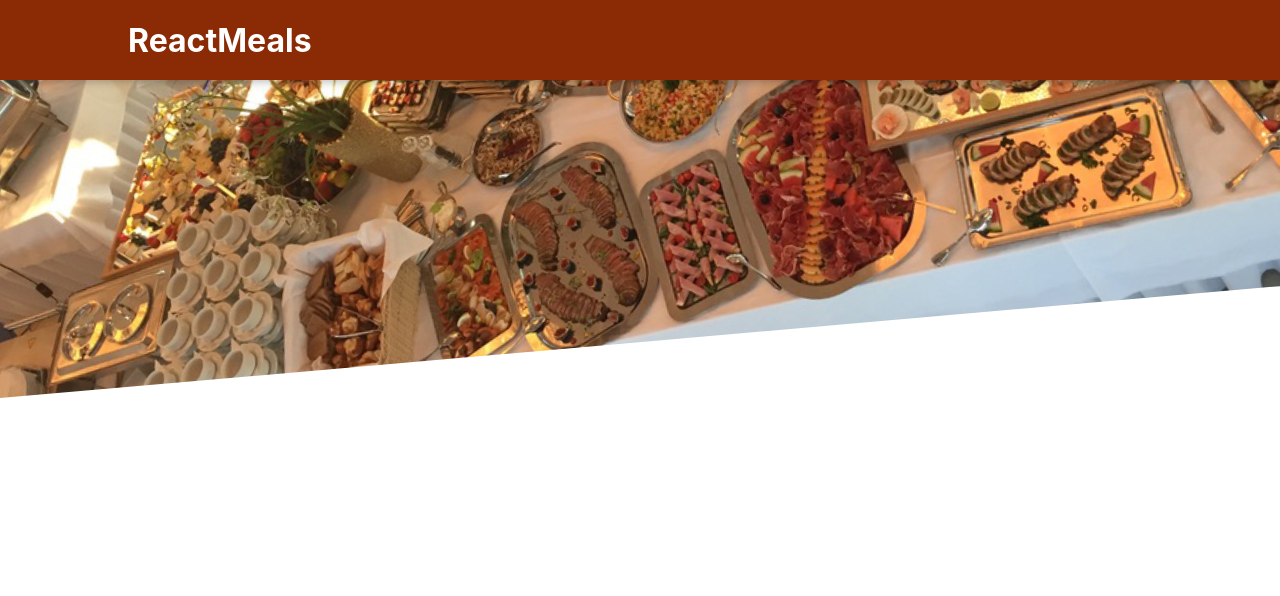
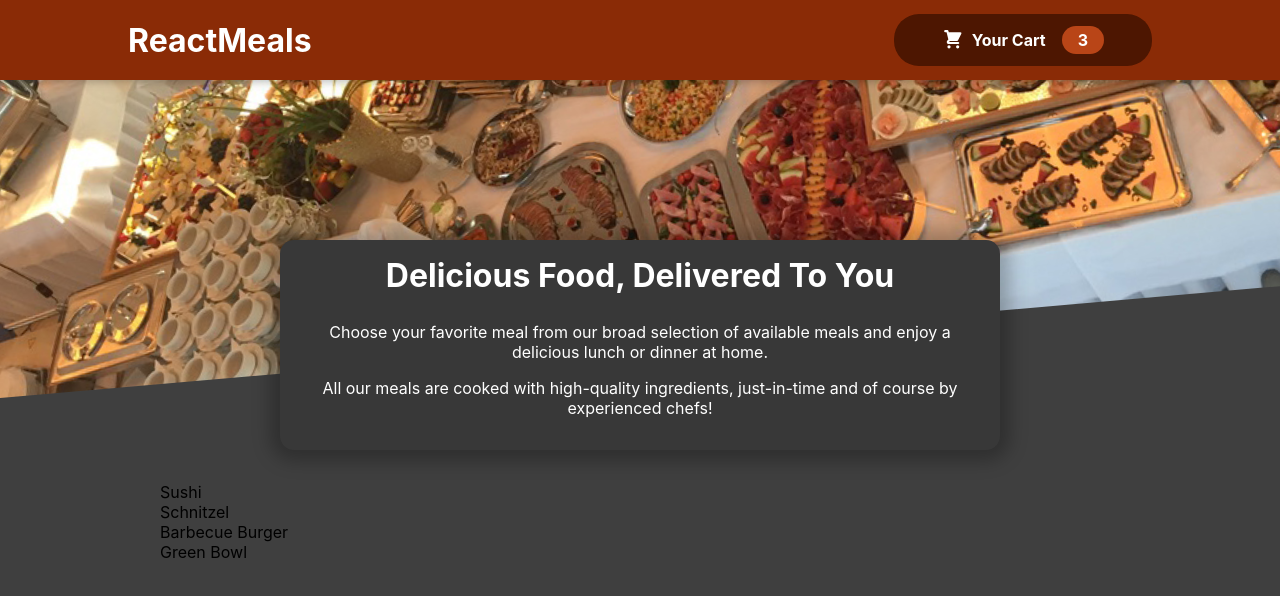
Before and after one commit to farbod-behnam/food-order, a React (Create React App) app: page / in a window 1280 px wide. Shown: the top 596 px of the page. Built offline with nearby package versions, Linux system fonts and the light colour scheme.

Commit message:
First commit

```diff
--- a/src/App.tsx
+++ b/src/App.tsx
@@ -1,11 +1,15 @@
 import { Fragment } from "react";
 import Header from "./components/Layout/Header/Header";
+import Meals from "./components/Meals/Meals";
 
 
 export default function App() {
   return (
     <Fragment>
       <Header></Header>
+      <main>
+        <Meals></Meals>
+      </main>
     </Fragment>
   );
 }
--- /dev/null
+++ b/src/components/Cart/CartButton/CartButton.module.css
@@ -0,0 +1,59 @@
+.button {
+    cursor: pointer;
+    font: inherit;
+    border: none;
+    background-color: #4d1601;
+    color: white;
+    padding: 0.75rem 3rem;
+    display: flex;
+    justify-content: space-around;
+    align-items: center;
+    border-radius: 25px;
+    font-weight: bold;
+  }
+
+  .button:hover,
+  .button:active {
+    background-color: #2c0d00;
+  }
+
+  .icon {
+    width: 1.35rem;
+    height: 1.35rem;
+    margin-right: 0.5rem;
+  }
+
+  .badge {
+    background-color: #b94517;
+    padding: 0.25rem 1rem;
+    border-radius: 25px;
+    margin-left: 1rem;
+    font-weight: bold;
+  }
+
+  .button:hover .badge,
+  .button:active .badge {
+    background-color: #92320c;
+  }
+
+  .bump {
+    animation: bump 300ms ease-out;
+  }
+
+  @keyframes bump {
+    0% {
+      transform: scale(1);
+    }
+    10% {
+      transform: scale(0.9);
+    }
+    30% {
+      transform: scale(1.1);
+    }
+    50% {
+      transform: scale(1.15);
+    }
+    100% {
+      transform: scale(1);
+    }
+  }
--- /dev/null
+++ b/src/components/Cart/CartButton/CartButton.tsx
@@ -0,0 +1,20 @@
+import { ComponentPropsWithoutRef } from "react";
+import CartIcon from "../CartIcon/CartIcon";
+import classes from "./CartButton.module.css";
+
+interface Props extends ComponentPropsWithoutRef<"button"> {
+
+}
+
+export default function CartButton(props: Props) {
+
+    return (
+        <button className={classes.button}>
+            <span className={classes.icon}>
+                <CartIcon />
+            </span>
+            <span>Your Cart</span>
+            <span className={classes.badge}>3</span>
+        </button>
+    );
+}
--- /dev/null
+++ b/src/components/Cart/CartIcon/CartIcon.tsx
@@ -0,0 +1,12 @@
+export default function CartIcon() {
+
+    return (
+        <svg
+            xmlns='http://www.w3.org/2000/svg'
+            viewBox='0 0 20 20'
+            fill='currentColor'
+        >
+            <path d='M3 1a1 1 0 000 2h1.22l.305 1.222a.997.997 0 00.01.042l1.358 5.43-.893.892C3.74 11.846 4.632 14 6.414 14H15a1 1 0 000-2H6.414l1-1H14a1 1 0 00.894-.553l3-6A1 1 0 0017 3H6.28l-.31-1.243A1 1 0 005 1H3zM16 16.5a1.5 1.5 0 11-3 0 1.5 1.5 0 013 0zM6.5 18a1.5 1.5 0 100-3 1.5 1.5 0 000 3z' />
+        </svg>
+    );
+}
--- a/src/components/Layout/Header/Header.tsx
+++ b/src/components/Layout/Header/Header.tsx
@@ -1,6 +1,7 @@
 import { Fragment } from "react";
 
 import mealsImage from "../../../assets/meals.jpg";
+import CartButton from "../../Cart/CartButton/CartButton";
 import classes from "./Header.module.css";
 
 export default function Header() {
@@ -9,7 +10,7 @@
         <Fragment>
             <header className={classes.header}>
                 <h1>ReactMeals</h1>
-                <button>Cart</button>
+                <CartButton />
             </header>
             <div className={classes["main-image"]}>
                 <img src={mealsImage} alt="A table full of delicious food!" />
--- /dev/null
+++ b/src/components/Meals/AvailableMeals/AvailableMeals.module.css
@@ -0,0 +1,24 @@
+.meals {
+    max-width: 60rem;
+    width: 90%;
+    margin: 2rem auto;
+    animation: meals-appear 1s ease-out forwards;
+  }
+
+  .meals ul {
+    list-style: none;
+    margin: 0;
+    padding: 0;
+  }
+
+  @keyframes meals-appear {
+    from {
+      opacity: 0;
+      transform: translateY(3rem);
+    }
+
+    to {
+      opacity: 1;
+      transform: translateY(0);
+    }
+  }
--- /dev/null
+++ b/src/components/Meals/AvailableMeals/AvailableMeals.tsx
@@ -0,0 +1,22 @@
+import { Meal } from "../../../models/meal";
+import classes from "./AvailableMeals.module.css";
+
+    const DUMMY_MEALS: Meal[] = [
+            new Meal("m1", "Sushi", "Finsest fish and veggies", 22.99),
+            new Meal("m2", "Schnitzel", "A german specialty!", 16.5),
+            new Meal("m3", "Barbecue Burger", "American, raw, meat", 12.99),
+            new Meal("m4", "Green Bowl", "Healthy...and green...", 22.99),
+        ]
+
+export default function AvailableMeals() {
+
+    const mealList = DUMMY_MEALS.map(meal => <li>{meal.name}</li>);
+
+    return (
+        <section className={classes.meals}>
+            <ul>
+                {mealList}
+            </ul>
+        </section>
+    );
+}
--- /dev/null
+++ b/src/components/Meals/Meals.tsx
@@ -0,0 +1,13 @@
+import { Fragment } from "react";
+import AvailableMeals from "./AvailableMeals/AvailableMeals";
+import MealsSummary from "./MealsSummary/MealsSummary";
+
+export default function Meals() {
+
+    return (
+        <Fragment>
+            <MealsSummary />
+            <AvailableMeals />
+        </Fragment>
+    );
+}
--- /dev/null
+++ b/src/components/Meals/MealsSummary/MealsSummary.module.css
@@ -0,0 +1,18 @@
+.summary {
+    text-align: center;
+    max-width: 45rem;
+    width: 90%;
+    margin: auto;
+    margin-top: -10rem;
+    position: relative;
+    background-color: #383838;
+    color: white;
+    border-radius: 14px;
+    padding: 1rem;
+    box-shadow: 0 1px 18px 10px rgba(0, 0, 0, 0.25);
+  }
+
+  .summary h2 {
+    font-size: 2rem;
+    margin-top: 0;
+  }
--- /dev/null
+++ b/src/components/Meals/MealsSummary/MealsSummary.tsx
@@ -0,0 +1,19 @@
+
+import classes from "./MealsSummary.module.css";
+
+export default function MealsSummary() {
+
+    return (
+        <section className={classes.summary}>
+            <h2>Delicious Food, Delivered To You</h2>
+            <p>
+                Choose your favorite meal from our broad selection of available meals
+                and enjoy a delicious lunch or dinner at home.
+            </p>
+            <p>
+                All our meals are cooked with high-quality ingredients, just-in-time and
+                of course by experienced chefs!
+            </p>
+        </section>
+    );
+}
--- a/src/index.css
+++ b/src/index.css
@@ -1,13 +1,14 @@
+* {
+  box-sizing: border-box;
+}
+
+
 body {
   margin: 0;
+  background-color: #3f3f3f;
   font-family: -apple-system, BlinkMacSystemFont, 'Segoe UI', 'Roboto', 'Oxygen',
     'Ubuntu', 'Cantarell', 'Fira Sans', 'Droid Sans', 'Helvetica Neue',
     sans-serif;
   -webkit-font-smoothing: antialiased;
   -moz-osx-font-smoothing: grayscale;
 }
-
-code {
-  font-family: source-code-pro, Menlo, Monaco, Consolas, 'Courier New',
-    monospace;
-}
--- /dev/null
+++ b/src/models/meal.ts
@@ -0,0 +1,13 @@
+export class Meal {
+    id: string;
+    name: string;
+    description: string;
+    price: number;
+
+    constructor(id: string, name: string, description: string, price: number) {
+        this.id = id;
+        this.name = name
+        this.description = name;
+        this.price = price
+    }
+}
```
